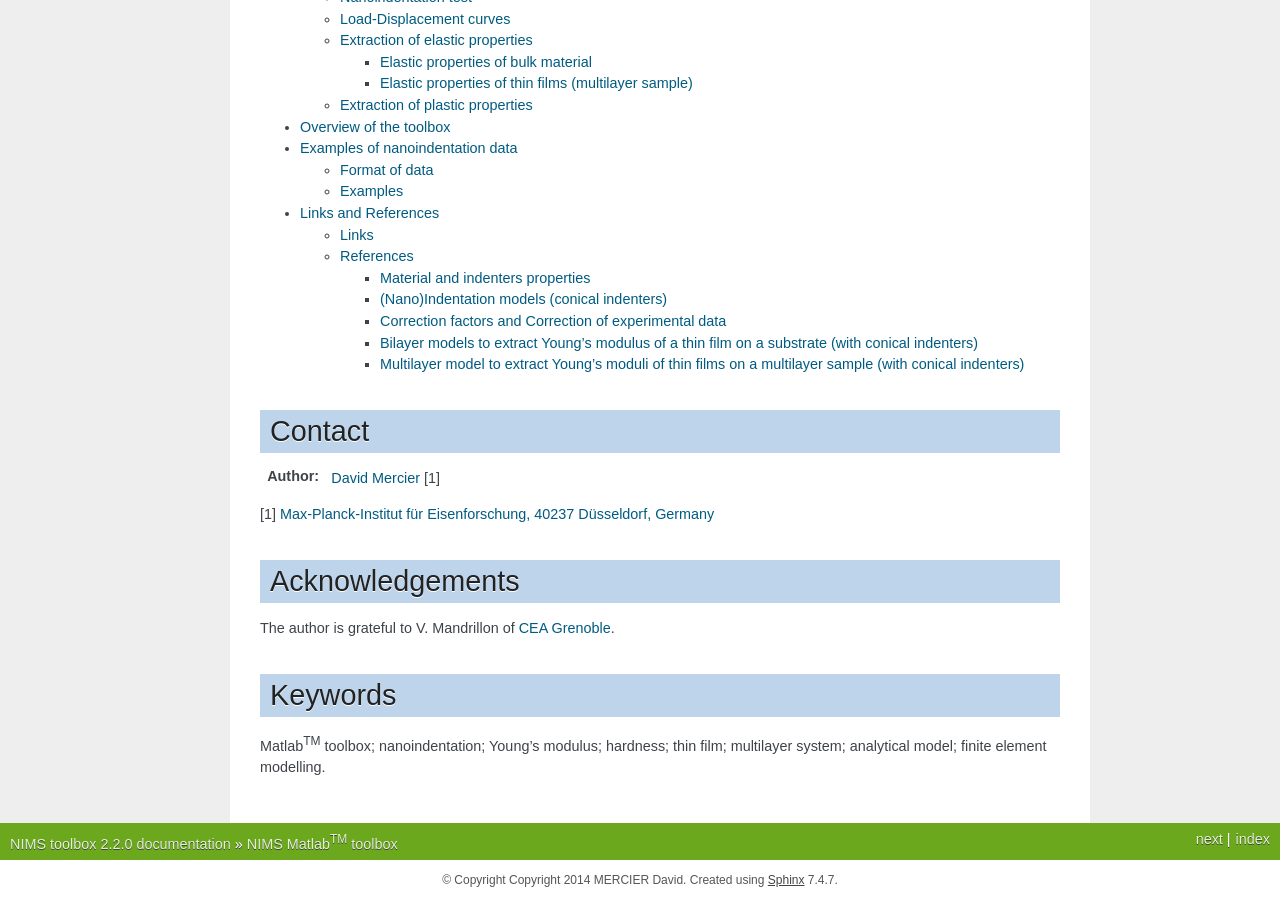
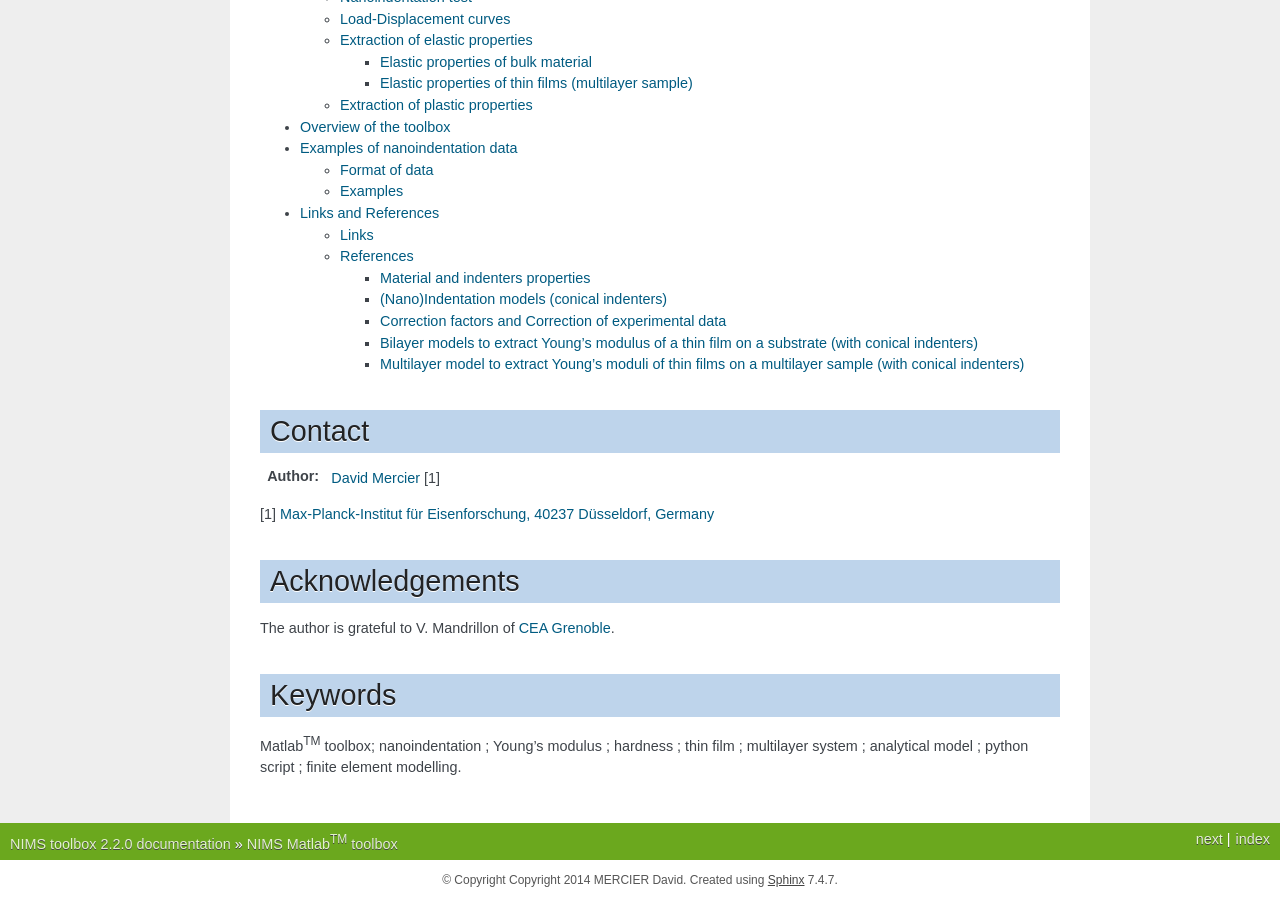
Before and after one commit to DavidMercier/NIMS, a Sphinx documentation site: the page built from doc/index.rst, in a window 1280 px wide and 900 px high, scrolled down 1205 px. Built offline with Sphinx 7.4.7, drawn with Linux system fonts in a browser that asks for light colours; some of the changed text lies outside the part shown.

Commit message:
update index

```diff
--- a/doc/index.rst
+++ b/doc/index.rst
@@ -24,7 +24,7 @@
    :align: left
    :target: https://github.com/DavidMercier/NIMS
 
-`Source code is hosted at Github. <https://github.com/DavidMercier/NIMS>`_
+`Source code is hosted at Github <https://github.com/DavidMercier/NIMS>`_.
 
 .. figure:: ./_pictures/normal_folder.png
    :scale: 4 %
@@ -38,7 +38,7 @@
    :align: left
    :target: https://media.readthedocs.org/pdf/nims/latest/nims.pdf
 
-`Download the documentation as a pdf file. <https://media.readthedocs.org/pdf/nims/latest/nims.pdf>`_.
+`Download the documentation as a pdf file <https://media.readthedocs.org/pdf/nims/latest/nims.pdf>`_.
 
 .. figure:: ./_pictures/GUI_Main_Window_Efilm_curve.png
    :scale: 50 %
@@ -71,4 +71,4 @@
 
 Keywords
 ========
-|matlab| toolbox; nanoindentation; Young's modulus; hardness; thin film; multilayer system; analytical model; finite element modelling.
+|matlab| toolbox; nanoindentation ; Young's modulus ; hardness ; thin film ; multilayer system ; analytical model ; python script ; finite element modelling.
```
